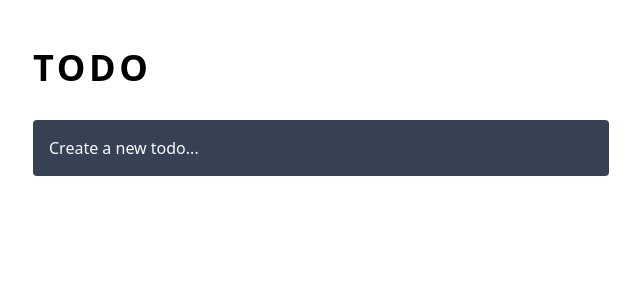
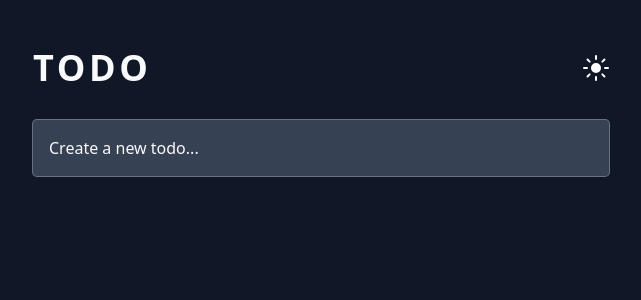
Before and after one commit to ayushknath/todo-app, a React (Vite) app: page / in a window 1280 px wide. Shown: the top 300 px of the page, without its empty margins (319-960 px from the left). Built offline with nearby package versions, Linux system fonts and the light colour scheme.

Commit message:
style improvements

```diff
--- a/src/App.tsx
+++ b/src/App.tsx
@@ -1,4 +1,4 @@
-import { useState } from "react";
+import { useState, useEffect } from "react";
 
 import type { TodoItemType } from "./types/TodoItemType.ts";
 import { ThemeContext } from "./contexts/ThemeContext.ts";
@@ -7,9 +7,21 @@ import Header from "./components/Header/Header.tsx";
 import TodoInput from "./components/TodoInput.tsx";
 import TodoList from "./components/TodoList.tsx";
 
+type ThemeType = "light" | "dark";
+
 export default function App() {
-  const [theme, setTheme] = useState("dark");
+  const [theme, setTheme] = useState<ThemeType>("dark");
   const [todos, setTodos] = useState<TodoItemType[]>([]);
+
+  useEffect(() => {
+    const root = document.getElementById("root");
+    if (!root) return;
+    if (theme === "light") {
+      root.classList.add("light");
+    } else {
+      root.classList.remove("light");
+    }
+  }, [theme]);
 
   const handleTheme = () => {
     if (theme === "dark") {
@@ -29,7 +41,7 @@ export default function App() {
   };
 
   return (
-    <div id="app" className="w-xl mx-auto my-12">
+    <div id="app" className="w-xl mx-auto">
       <ThemeContext value={theme}>
         <TodosContext value={{ todos, setTodos, deleteTodo }}>
           <Header themeHandler={handleTheme} />
--- a/src/components/Header/Header.tsx
+++ b/src/components/Header/Header.tsx
@@ -1,3 +1,6 @@
+import { useContext } from "react";
+
+import { ThemeContext } from "../../contexts/ThemeContext.ts";
 import ThemeSwitcher from "./ThemeSwitcher.tsx";
 
 interface HeaderProps {
@@ -5,9 +8,17 @@ interface HeaderProps {
 }
 
 export default function Header({ themeHandler }: HeaderProps) {
+  const theme = useContext(ThemeContext);
+
   return (
     <header className="flex justify-between mb-8">
-      <h1 className="text-4xl font-bold tracking-widest uppercase">Todo</h1>
+      <h1
+        className={`text-4xl font-bold tracking-widest uppercase ${
+          theme === "dark" ? "text-gray-50" : ""
+        }`}
+      >
+        Todo
+      </h1>
       <ThemeSwitcher themeHandler={themeHandler} />
     </header>
   );
--- a/src/components/TodoInput.tsx
+++ b/src/components/TodoInput.tsx
@@ -10,8 +10,9 @@ export default function TodoInput() {
   const { todos, setTodos } = useContext(TodosContext);
   const [task, setTask] = useState("");
 
-  const inputDarkTheme = "bg-gray-700 text-gray-50 placeholder:text-gray-50";
-  const inputLightTheme = "";
+  const inputDarkTheme =
+    "bg-gray-700 text-gray-50 placeholder:text-gray-50 ring-gray-500";
+  const inputLightTheme = "bg-gray-50 ring-gray-300";
 
   const handleSubmit = (e: React.FormEvent<HTMLFormElement>) => {
     e.preventDefault();
@@ -31,9 +32,9 @@ export default function TodoInput() {
   };
 
   return (
-    <form className="mb-7" onSubmit={handleSubmit}>
+    <form className="mb-9" onSubmit={handleSubmit}>
       <input
-        className={`w-full p-4 rounded-sm ${
+        className={`w-full p-4 rounded-sm ring ${
           theme === "dark" ? inputDarkTheme : inputLightTheme
         }`}
         type="text"
--- a/src/components/TodoList.tsx
+++ b/src/components/TodoList.tsx
@@ -9,18 +9,20 @@ export default function TodoList() {
   const { todos } = useContext(TodosContext);
 
   const ulDarkTheme = "bg-gray-700";
-  const ulLightTheme = "";
-  const liDarkTheme = "border-slate-50 text-gray-50";
-  const liLightTheme = "";
+  const ulLightTheme = "bg-gray-50";
+  const liDarkTheme = "border-gray-500 text-gray-50";
+  const liLightTheme = "border-gray-300";
 
   return (
     <ul
       className={`rounded-sm ${theme === "dark" ? ulDarkTheme : ulLightTheme}`}
     >
-      {todos.map((todo) => (
+      {todos.map((todo, index) => (
         <li
           key={todo.id}
-          className={`p-4 border-b grid grid-rows-1 grid-cols-[5%_85%_10%] items-center ${
+          className={`p-4 ${
+            index !== todos.length - 1 ? "border-b" : ""
+          } grid grid-rows-1 grid-cols-[5%_85%_10%] items-center ${
             theme === "dark" ? liDarkTheme : liLightTheme
           }`}
         >
--- a/src/index.css
+++ b/src/index.css
@@ -1 +1,11 @@
 @import "tailwindcss";
+
+@layer base {
+  #root {
+    @apply min-h-screen pt-12 pb-8 bg-gray-900;
+  }
+
+  #root.light {
+    @apply bg-gray-200 text-black;
+  }
+}
```
